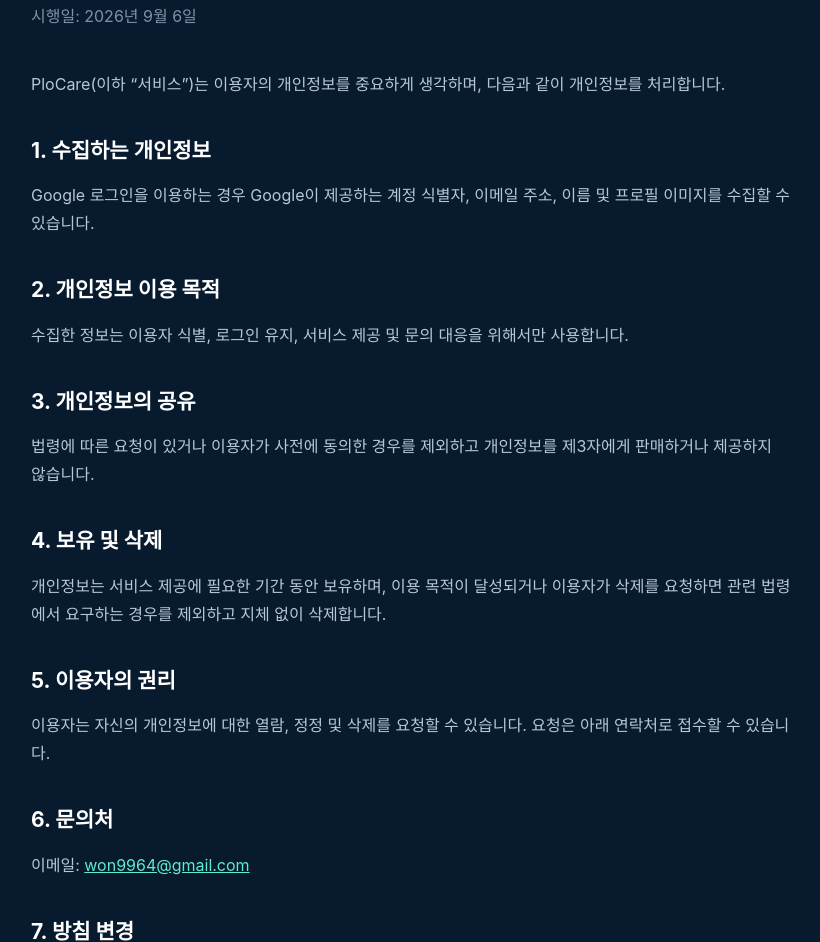
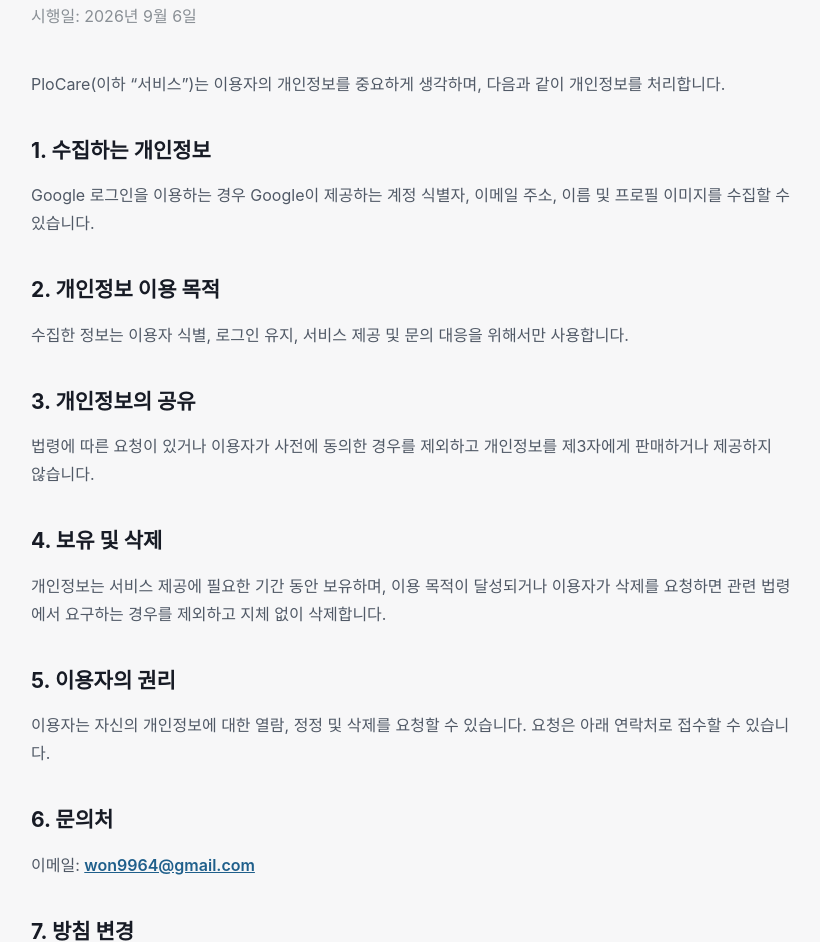
Before and after one commit to E1jeong/plocare, a plain HTML site: page docs/privacy.html in a window 1280 px wide. Shown: the part 127-1069 px from the top of the page, without its empty margins (229-1049 px from the left). Drawn offline with Linux system fonts and the light colour scheme.

Commit message:
style(webApp,docs): align landing, privacy, and demo chrome with light brand palette

```diff
--- a/docs/privacy.html
+++ b/docs/privacy.html
@@ -12,10 +12,10 @@
   <link rel="apple-touch-icon" href="./apple-touch-icon.png?v=3">
   <style>
     :root {
-      color-scheme: dark;
+      color-scheme: light;
       font-family: -apple-system, BlinkMacSystemFont, "Segoe UI", sans-serif;
-      background: #071a2e;
-      color: #e5edf7;
+      background: #f7f7f8;
+      color: #1f2927;
     }
     body {
       margin: 0;
@@ -25,27 +25,27 @@
       margin: 0 auto;
       padding: 64px 0;
     }
-    h1, h2 {
-      color: #fff;
-    }
     h1 {
       margin: 0 0 12px;
       font-size: 34px;
+      color: #1f5f8b;
     }
     h2 {
       margin-top: 36px;
       font-size: 21px;
+      color: #171b25;
     }
     p, li {
-      color: #b9c6d8;
+      color: #505966;
       line-height: 1.75;
     }
     a {
-      color: #5eead4;
+      color: #1f5f8b;
+      font-weight: 600;
     }
     .date {
       margin-bottom: 40px;
-      color: #8190a6;
+      color: #898f95;
     }
   </style>
 </head>
--- a/webApp/src/wasmJsMain/resources/styles.css
+++ b/webApp/src/wasmJsMain/resources/styles.css
@@ -4,7 +4,7 @@ body {
     height: 100%;
     margin: 0;
     overflow: hidden;
-    background: #071a2e;
+    background: #f7f7f8;
 }
 
 body {
@@ -15,5 +15,5 @@ body {
 #webApp {
     width: min(100%, 440px);
     height: 100%;
-    box-shadow: 0 0 24px rgb(0 0 0 / 12%);
+    box-shadow: 0 0 24px rgb(31 95 139 / 10%);
 }
```
Also changed, not shown: docs/index.html (+7 -5 lines).
